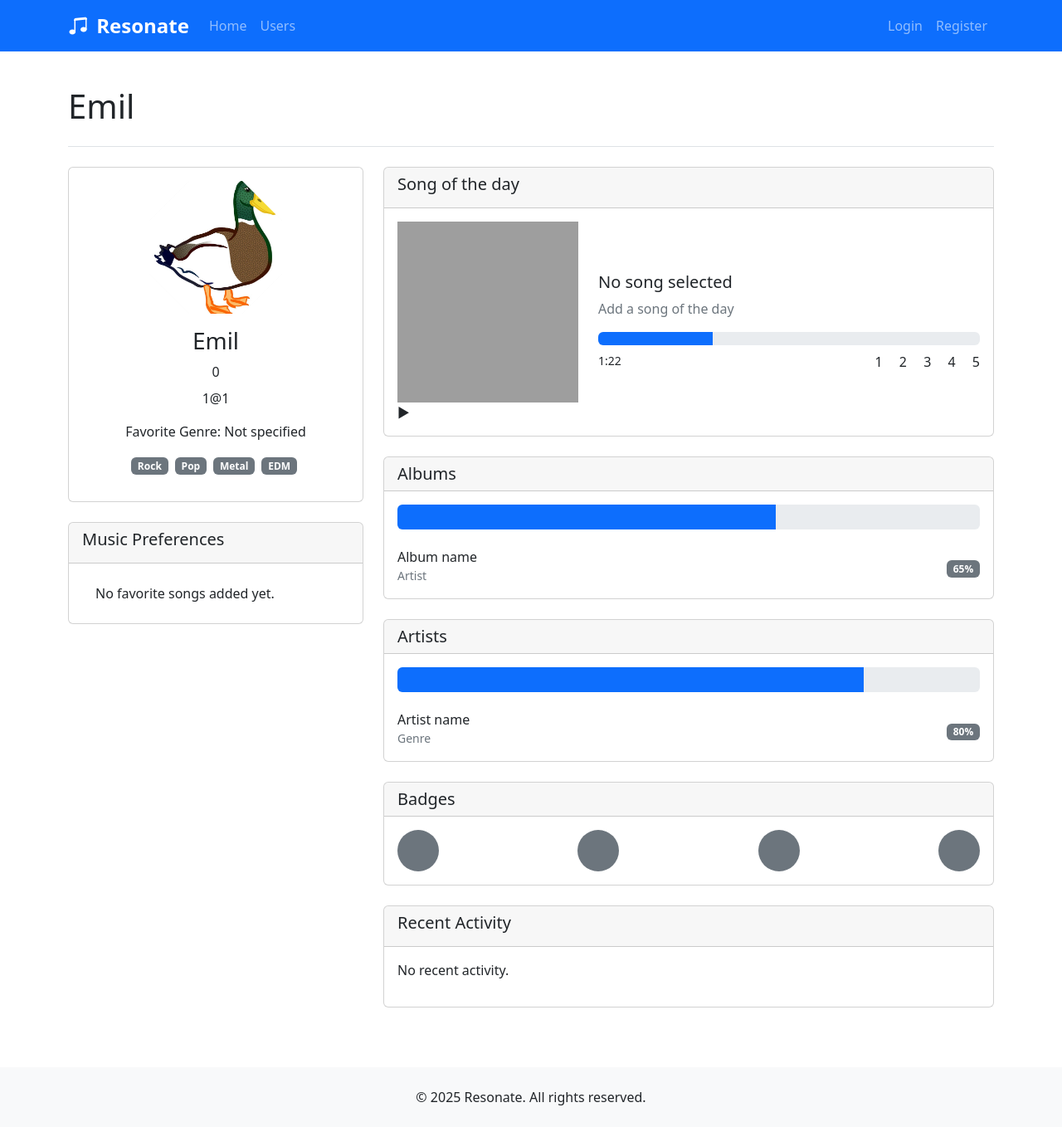
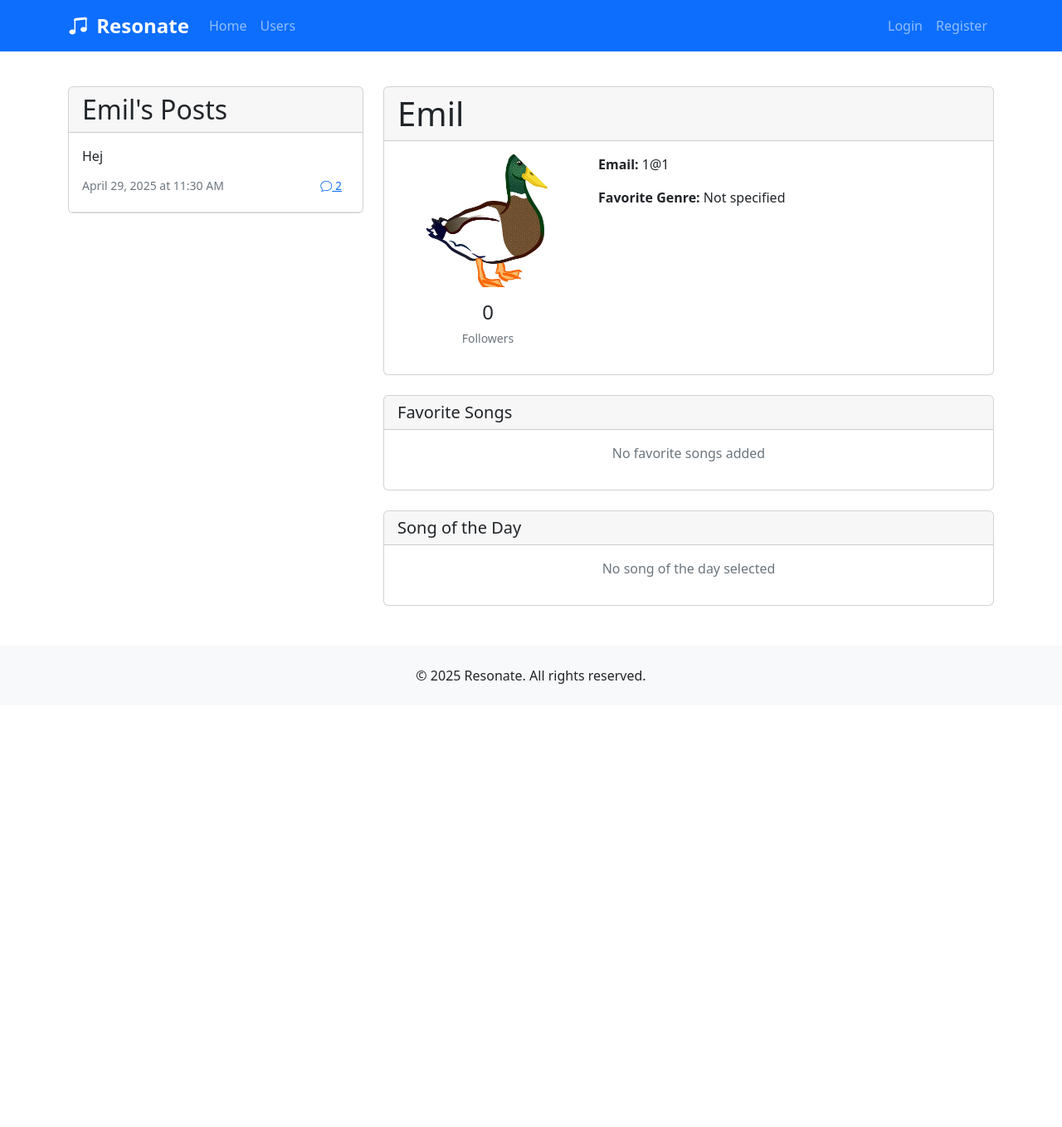
Before and after one commit to Emil11112/Resonate-v1, a Flask app: a page that uses templates/profile.html in a window 1280 px wide. Shown: the whole page at 83% size. After the commit the page ends 824 px from the top, so only its background shows below. Run offline with Flask 3, Linux system fonts and the light colour scheme; grey boxes are pictures that could not be loaded.

Commit message:
Börjat med posts

```diff
--- a/app.py
+++ b/app.py
@@ -68,13 +68,14 @@ class User(UserMixin, db.Model):
         backref='following'
     )
 
-    def get_followers_count(self):
+    def followers(self):
         """
-        Returns the number of followers for the user.
+        Returns a query of followers for the user.
         """
-        return db.session.query(followers).filter(
-            (followers.c.followingId == self.userId)
-        ).count()
+        return db.session.query(User).join(
+            followers,
+            (followers.c.followerId == User.userId)
+        ).filter(followers.c.followingId == self.userId)
 
     def get_id(self):
         return self.userId
@@ -107,7 +108,58 @@ class User(UserMixin, db.Model):
             self.followed.remove(user)
 
     def is_following(self, user):
-        return self.followed.filter(followers.c.followingId == user.userId).count() > 0
+        return db.session.query(followers).filter(
+        followers.c.followerId == self.userId,
+        followers.c.followingId == user.userId
+        ).count() > 0
+
+class Post(db.Model):
+    __tablename__ = 'posts'
+    postId = db.Column(db.String(36), primary_key=True, default=lambda: str(uuid.uuid4()))
+    userId = db.Column(db.String(36), db.ForeignKey('users.userId'), nullable=False)
+    content = db.Column(db.Text, nullable=False)
+    created_at = db.Column(db.DateTime, default=datetime.utcnow)
+
+    # Relationship with user
+    user = db.relationship('User', backref=db.backref('posts', lazy='dynamic'))
+
+    # Relationship with likes and comments
+    likes = db.relationship('Like', primaryjoin='Post.postId==Like.postId',
+                            backref='post', lazy='dynamic')
+    comments = db.relationship('Comment', primaryjoin='Post.postId==Comment.postId',
+                               backref='post', lazy='dynamic')
+
+
+class Like(db.Model):
+    __tablename__ = 'likes'
+    likeId = db.Column(db.String(36), primary_key=True, default=lambda: str(uuid.uuid4()))
+    userId = db.Column(db.String(36), db.ForeignKey('users.userId'), nullable=False)
+    postId = db.Column(db.String(36), db.ForeignKey('posts.postId'), nullable=False)
+
+    # Relationships
+    user = db.relationship('User', backref='likes')
+
+
+class Comment(db.Model):
+    __tablename__ = 'comments'
+    commentId = db.Column(db.String(36), primary_key=True, default=lambda: str(uuid.uuid4()))
+    userId = db.Column(db.String(36), db.ForeignKey('users.userId'), nullable=False)
+    postId = db.Column(db.String(36), db.ForeignKey('posts.postId'), nullable=False)
+    content = db.Column(db.Text, nullable=False)
+    created_at = db.Column(db.DateTime, default=datetime.utcnow)
+
+    # Relationships
+    user = db.relationship('User', backref='comments')
+
+# Add methods to User model
+def add_methods_to_user_model(User):
+    def has_liked_post(self, post):
+        return Like.query.filter_by(userId=self.userId, postId=post.postId).first() is not None
+
+    User.has_liked_post = has_liked_post
+    return User
+
+User = add_methods_to_user_model(User)
 
 @app.template_filter('load_json')
 def load_json(value):
@@ -123,8 +175,15 @@ def load_user(user_id):
 # Routes
 @app.route('/')
 def index():
-    users = User.query.all()
-    return render_template('index.html', users=users)
+    if current_user.is_authenticated:
+        # Get posts from users the current user follows and their own posts
+        followed_user_ids = [user.userId for user in current_user.following] + [current_user.userId]
+        posts = Post.query.filter(Post.userId.in_(followed_user_ids)).order_by(Post.created_at.desc()).limit(10).all()
+    else:
+        # If not logged in, show recent posts from all users
+        posts = Post.query.order_by(Post.created_at.desc()).limit(10).all()
+
+    return render_template('index.html', posts=posts)
 
 @app.route('/register', methods=['GET', 'POST'])
 def register():
@@ -148,8 +207,8 @@ def register():
 
         # Handle profile picture upload
         profile_pic = 'default.jpg'
-        if 'profile_picture' in request.files:
-            file = request.files['profile_picture']
+        if 'profilePicture' in request.files:
+            file = request.files['profilePicture']
             if file.filename != '':
                 filename = secure_filename(file.filename)
                 file.save(os.path.join(PROFILE_PICS_FOLDER, filename))
@@ -177,11 +236,79 @@ def register():
 @login_required
 def create_post():
     if request.method == 'POST':
-        # This will be implemented later
-        flash('Post creation not implemented yet')
-        return redirect(url_for('profile', username=current_user.username))
+        content = request.form.get('content')
+
+        if not content:
+            flash('Post content cannot be empty.')
+            return redirect(url_for('create_post'))
+
+        # Create new post
+        new_post = Post(
+            userId=current_user.userId,
+            content=content
+        )
+
+        db.session.add(new_post)
+        db.session.commit()
+
+        flash('Post created successfully!')
+        return redirect(url_for('view_post', post_id=new_post.postId))
 
     return render_template('create_post.html')
+
+@app.route('/post/<post_id>')
+def view_post(post_id):
+    post = Post.query.get_or_404(post_id)
+    return render_template('view_post.html', post=post, Comment=Comment)
+
+@app.route('/post/<post_id>/like', methods=['POST'])
+@login_required
+def like_post(post_id):
+    post = Post.query.get_or_404(post_id)
+
+    # Check if user has already liked the post
+    existing_like = Like.query.filter_by(
+        userId=current_user.userId,
+        postId=post.postId
+    ).first()
+
+    if existing_like:
+        # Unlike the post
+        db.session.delete(existing_like)
+        flash('Post unliked.')
+    else:
+        # Like the post
+        new_like = Like(
+            userId=current_user.userId,
+            postId=post.postId
+        )
+        db.session.add(new_like)
+        flash('Post liked.')
+
+    db.session.commit()
+    return redirect(url_for('view_post', post_id=post_id))
+
+@app.route('/post/<post_id>/comment', methods=['POST'])
+@login_required
+def add_comment(post_id):
+    post = Post.query.get_or_404(post_id)
+    content = request.form.get('content')
+
+    if not content:
+        flash('Comment cannot be empty.')
+        return redirect(url_for('view_post', post_id=post_id))
+
+    new_comment = Comment(
+        userId=current_user.userId,
+        postId=post.postId,
+        content=content
+    )
+
+    db.session.add(new_comment)
+    db.session.commit()
+
+    flash('Comment added successfully!')
+    return redirect(url_for('view_post', post_id=post_id))
 
 @app.route('/login', methods=['GET', 'POST'])
 def login():
@@ -208,7 +335,11 @@ def logout():
 @app.route('/profile/<username>')
 def profile(username):
     user = User.query.filter_by(username=username).first_or_404()
-    return render_template('profile.html', user=user)
+
+    # Get posts only from the specific user
+    posts = Post.query.filter_by(userId=user.userId).order_by(Post.created_at.desc()).all()
+
+    return render_template('profile.html', user=user, posts=posts)
 
 @app.route('/edit_profile', methods=['GET', 'POST'])
 @login_required
@@ -321,7 +452,7 @@ def debug_user(username):
     user_data = {
         'username': user.username,
         'email': user.email,
-        'profile_picture': user.profile_picture,
+        'profilePicture': user.profilePicture,
         'favorite_genre': user.favorite_genre,
         'bio': user.bio if hasattr(user, 'bio') else None,
         'song_picture': user.song_picture if hasattr(user, 'song_picture') else None,
--- a/templates/profile.html
+++ b/templates/profile.html
@@ -4,199 +4,156 @@
 
 {% block content %}
 <div class="container">
-    <div class="row mb-4">
-        <div class="col-md-12">
-            <nav class="d-flex justify-content-between align-items-center border-bottom pb-3">
-                <div class="h1">{{ user.username }}</div>
-                <div class="d-flex align-items-center">
-                    {% if user.username == current_user.username %}
-                    <a href="{{ url_for('edit_profile') }}" class="btn btn-outline-secondary me-2">Edit Profile</a>
-                    {% else %}
-                    {% if current_user.is_authenticated %}
-                        {% if current_user.is_following(user) %}
-                        <a href="{{ url_for('unfollow', username=user.username) }}" class="btn btn-outline-secondary me-2">Unfollow</a>
-                        {% else %}
-                        <a href="{{ url_for('follow', username=user.username) }}" class="btn btn-primary me-2">Follow</a>
-                        {% endif %}
-                    {% endif %}
-                    {% endif %}
-                </div>
-            </nav>
-        </div>
-    </div>
-
     <div class="row">
-        <!-- Left column with profile info -->
+        <!-- Posts Feed - Left Column -->
         <div class="col-md-4">
             <div class="card mb-4">
-                <div class="card-body text-center">
-                    <div class="octagon-container mb-3">
-                        <img src="{{ url_for('static', filename='profile_pics/' + user.profilePicture) }}" class="profile-pic" alt="{{ user.username }}'s profile picture">
-                    </div>
-                    <h3 class="card-title">{{ user.username }}</h3>
-                    <div class="rating-circle mb-2">{{ user.get_followers_count() }}</div>
-                    <div class="user-info mb-3">
-                        <p>{{ user.email }}</p>
-                        <p>Favorite Genre: {{ user.favoriteGenres or 'Not specified' }}</p>
-                    </div>
-
-                    {% if user.bio %}
-                    <div class="user-bio mb-3">
-                        <p>{{ user.bio }}</p>
+                <div class="card-header">
+                    <h2 class="mb-0">{{ user.username }}'s Posts</h2>
+                </div>
+                <div class="card-body p-0">
+                    {% if posts %}
+                        {% for post in posts %}
+                        <div class="border-bottom p-3">
+                            <p class="mb-2">{{ post.content }}</p>
+                            <div class="d-flex justify-content-between align-items-center">
+                                <small class="text-muted">
+                                    {{ post.created_at.strftime('%B %d, %Y at %I:%M %p') }}
+                                </small>
+                                <div>
+                                    <a href="{{ url_for('view_post', post_id=post.postId) }}" class="btn btn-link btn-sm">
+                                        <i class="bi bi-chat"></i> {{ post.comments.count() }}
+                                    </a>
+                                    {% if current_user.is_authenticated %}
+                                    <form method="POST" action="{{ url_for('like_post', post_id=post.postId) }}" class="d-inline">
+                                        <button type="submit" class="btn btn-link btn-sm">
+                                            {% if current_user.has_liked_post(post) %}
+                                                <i class="bi bi-heart-fill text-danger"></i>
+                                            {% else %}
+                                                <i class="bi bi-heart text-muted"></i>
+                                            {% endif %}
+                                            {{ post.likes.count() }}
+                                        </button>
+                                    </form>
+                                    {% endif %}
+                                </div>
+                            </div>
+                        </div>
+                        {% endfor %}
+                    {% else %}
+                    <div class="p-3 text-center text-muted">
+                        No posts yet
                     </div>
                     {% endif %}
-
-                    <div class="genre-badges mb-3">
-                        {% set genres = ['Rock', 'Pop', 'Metal', 'EDM'] %}
-                        {% for genre in genres %}
-                        <span class="badge {% if genre == user.favoriteGenres %}bg-primary{% else %}bg-secondary{% endif %} me-1">{{ genre }}</span>
-                        {% endfor %}
-                    </div>
-                </div>
-            </div>
-
-            <!-- Music preferences section -->
-            <div class="card mb-4">
-                <div class="card-header">
-                    <h5>Music Preferences</h5>
-                </div>
-                <div class="card-body">
-                    <ul class="list-group list-group-flush">
-                        {% if user.favorite_songs %}
-                        {% set songs = user.favorite_songs|default('[]')|load_json %}
-                        {% for song in songs %}
-                            <li class="list-group-item d-flex align-items-center">
-                                <div class="circular-icon me-3">{{ song.icon }}</div>
-                                <div>
-                                    <div class="fw-bold">{{ song.title }}</div>
-                                    <div class="text-muted">{{ song.artist }}</div>
-                                </div>
-                            </li>
-                        {% endfor %}
-                    {% else %}
-                        <li class="list-group-item">No favorite songs added yet.</li>
-                    {% endif %}
-                    </ul>
                 </div>
             </div>
         </div>
 
-        <!-- Right column with content -->
+        <!-- Profile Info - Right Column -->
         <div class="col-md-8">
-            <!-- Song of the day section -->
             <div class="card mb-4">
-                <div class="card-header">
-                    <h5>Song of the day</h5>
+                <div class="card-header d-flex justify-content-between align-items-center">
+                    <h1 class="mb-0">{{ user.username }}</h1>
+                    <div>
+                        {% if user.username == current_user.username %}
+                        <a href="{{ url_for('edit_profile') }}" class="btn btn-outline-secondary">
+                            <i class="bi bi-pencil me-1"></i>Edit Profile
+                        </a>
+                        {% else %}
+                            {% if current_user.is_authenticated %}
+                                {% if current_user.is_following(user) %}
+                                <a href="{{ url_for('unfollow', username=user.username) }}" class="btn btn-outline-secondary">
+                                    Unfollow
+                                </a>
+                                {% else %}
+                                <a href="{{ url_for('follow', username=user.username) }}" class="btn btn-primary">
+                                    Follow
+                                </a>
+                                {% endif %}
+                            {% endif %}
+                        {% endif %}
+                    </div>
                 </div>
                 <div class="card-body">
-                    <div class="row align-items-center">
-                        <div class="col-md-4">
-                            <div class="song-thumbnail">
-                                <div class="ratio ratio-1x1">
-                                    {% if user.song_picture %}
-                                        <img src="{{ url_for('static', filename='song_pics/' + user.song_picture) }}" class="img-fluid" alt="Song">
-                                    {% else %}
-                                        <img src="{{ url_for('static', filename='profile_pics/default.jpg') }}" class="img-fluid" alt="Song">
-                                    {% endif %}
-                                </div>
-                                <div class="play-button-overlay">▶</div>
+                    <div class="row">
+                        <div class="col-md-4 text-center">
+                            <div class="octagon-container mb-3">
+                                <img src="{{ url_for('static', filename='profile_pics/' + user.profilePicture) }}"
+                                     class="profile-pic"
+                                     alt="{{ user.username }}'s profile picture">
+                            </div>
+                            <div class="mb-3">
+                                <div class="h4 mb-1">{{ user.followers().count() }}</div>
+                                <small class="text-muted">Followers</small>
                             </div>
                         </div>
                         <div class="col-md-8">
-                            <h5>{{ user.sotd_title or 'No song selected' }}</h5>
-                            <p class="text-muted">{{ user.sotd_artist or 'Add a song of the day' }}</p>
-                            <div class="progress mb-2">
-                                <div class="progress-bar" role="progressbar" style="width: 30%" aria-valuenow="30" aria-valuemin="0" aria-valuemax="100"></div>
+                            <div class="mb-3">
+                                <strong>Email:</strong>
+                                <span>{{ user.email }}</span>
                             </div>
-                            <div class="d-flex justify-content-between">
-                                <small>1:22</small>
-                                <div>
-                                    <span class="me-3">1</span>
-                                    <span class="me-3">2</span>
-                                    <span class="me-3">3</span>
-                                    <span class="me-3">4</span>
-                                    <span>5</span>
-                                </div>
+                            <div class="mb-3">
+                                <strong>Favorite Genre:</strong>
+                                <span>{{ user.favoriteGenres or 'Not specified' }}</span>
                             </div>
+
+                            {% if user.bio %}
+                            <div class="mb-3">
+                                <strong>Bio:</strong>
+                                <p>{{ user.bio }}</p>
+                            </div>
+                            {% endif %}
                         </div>
                     </div>
                 </div>
             </div>
 
-            <!-- Albums section -->
+            <!-- Music Preferences Section -->
             <div class="card mb-4">
-                <div class="card-header d-flex justify-content-between align-items-center">
-                    <h5 class="mb-0">Albums</h5>
+                <div class="card-header">
+                    <h5 class="mb-0">Favorite Songs</h5>
                 </div>
                 <div class="card-body">
-                    <div class="row">
-                        <div class="col-md-12">
-                            <div class="progress mb-3" style="height: 30px;">
-                                <div class="progress-bar" role="progressbar" style="width: 65%;" aria-valuenow="65" aria-valuemin="0" aria-valuemax="100"></div>
+                    {% if user.favorite_songs %}
+                        {% set songs = user.favorite_songs|load_json %}
+                        <div class="list-group">
+                            {% for song in songs %}
+                            <div class="list-group-item list-group-item-action d-flex justify-content-between align-items-center">
+                                <div>
+                                    <h6 class="mb-1">{{ song.title }}</h6>
+                                    <small class="text-muted">{{ song.artist }}</small>
+                                </div>
+                                <span class="badge bg-primary rounded-circle">{{ song.icon }}</span>
                             </div>
+                            {% endfor %}
                         </div>
-                    </div>
-                    <div class="d-flex justify-content-between align-items-center mt-2">
-                        <div>
-                            <h6 class="mb-0">Album name</h6>
-                            <small class="text-muted">Artist</small>
-                        </div>
-                        <div>
-                            <span class="badge bg-secondary">65%</span>
-                        </div>
-                    </div>
+                    {% else %}
+                    <p class="text-muted text-center">No favorite songs added</p>
+                    {% endif %}
                 </div>
             </div>
 
-            <!-- Artists section -->
-            <div class="card mb-4">
-                <div class="card-header d-flex justify-content-between align-items-center">
-                    <h5 class="mb-0">Artists</h5>
+            <!-- Song of the Day Section -->
+            <div class="card">
+                <div class="card-header">
+                    <h5 class="mb-0">Song of the Day</h5>
                 </div>
                 <div class="card-body">
-                    <div class="row">
-                        <div class="col-md-12">
-                            <div class="progress mb-3" style="height: 30px;">
-                                <div class="progress-bar" role="progressbar" style="width: 80%;" aria-valuenow="80" aria-valuemin="0" aria-valuemax="100"></div>
-                            </div>
+                    {% if user.sotd_title and user.sotd_artist %}
+                    <div class="d-flex align-items-center">
+                        {% if user.song_picture %}
+                        <img src="{{ url_for('static', filename='song_pics/' + user.song_picture) }}"
+                             class="rounded me-3"
+                             style="width: 80px; height: 80px; object-fit: cover;">
+                        {% endif %}
+                        <div>
+                            <h6 class="mb-1">{{ user.sotd_title }}</h6>
+                            <p class="text-muted mb-0">{{ user.sotd_artist }}</p>
                         </div>
                     </div>
-                    <div class="d-flex justify-content-between align-items-center mt-2">
-                        <div>
-                            <h6 class="mb-0">Artist name</h6>
-                            <small class="text-muted">Genre</small>
-                        </div>
-                        <div>
-                            <span class="badge bg-secondary">80%</span>
-                        </div>
-                    </div>
-                </div>
-            </div>
-
-            <!-- Badges section -->
-            <div class="card mb-4">
-                <div class="card-header d-flex justify-content-between align-items-center">
-                    <h5 class="mb-0">Badges</h5>
-                </div>
-                <div class="card-body">
-                    <div class="row">
-                        <div class="col-md-12 d-flex justify-content-between">
-                            <div class="badge-circle"></div>
-                            <div class="badge-circle"></div>
-                            <div class="badge-circle"></div>
-                            <div class="badge-circle"></div>
-                        </div>
-                    </div>
-                </div>
-            </div>
-
-            <!-- Activity feed with placeholders for comments -->
-            <div class="card mb-4">
-                <div class="card-header">
-                    <h5>Recent Activity</h5>
-                </div>
-                <div class="card-body">
-                    <p>No recent activity.</p>
+                    {% else %}
+                    <p class="text-muted text-center">No song of the day selected</p>
+                    {% endif %}
                 </div>
             </div>
         </div>
@@ -218,12 +175,5 @@
         height: 100%;
         object-fit: cover;
     }
-
-    .badge-circle {
-        width: 50px;
-        height: 50px;
-        border-radius: 50%;
-        background-color: #6c757d;
-    }
 </style>
 {% endblock %}
```
Also changed, not shown: templates/create_post.html (+17 -14 lines), templates/index.html (+28 -25 lines), templates/view_post.html (added, +73 -0 lines), instance/users.db, static/profile_pics/1_1745917248_profile.jpg (added), static/profile_pics/anka.jpg (added), static/song_pics/1_1745917248_song.jpg (added).
